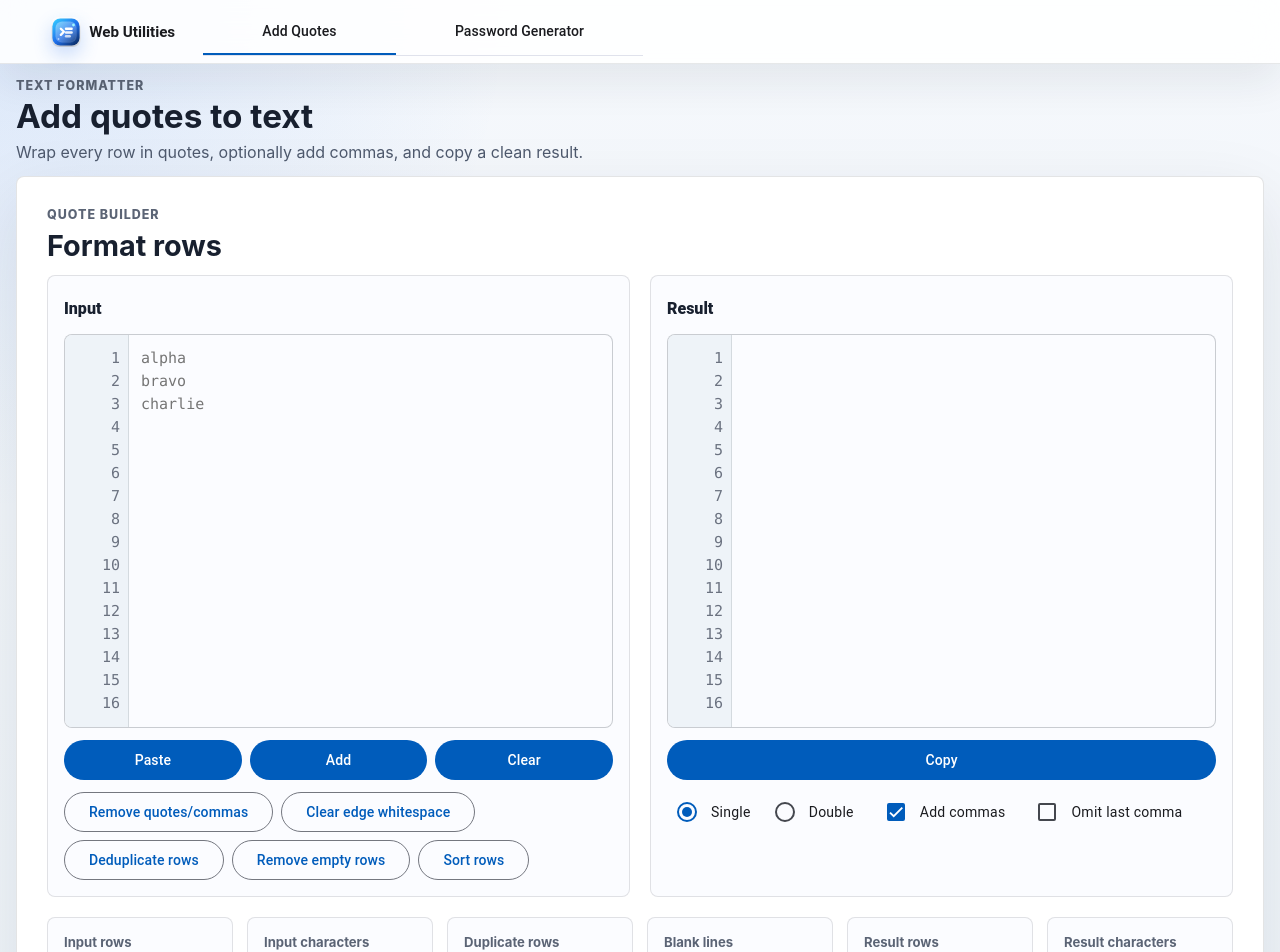
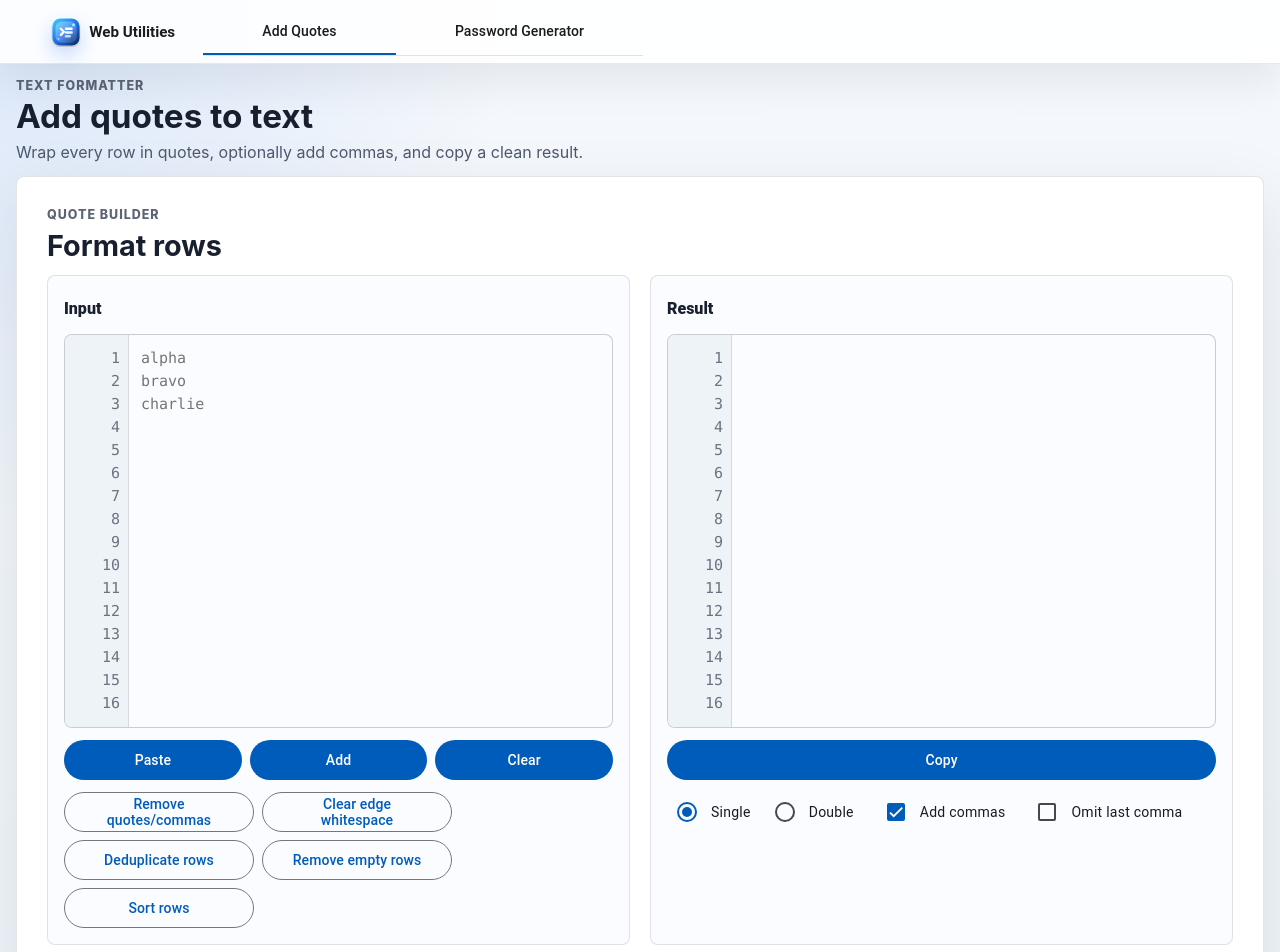
Before and after one commit to agentdata/web-utilities, an Angular app: page /quotes-tool in a window 1280 px wide. Shown: the top 952 px of the page. Built offline with nearby package versions, Linux system fonts and the light colour scheme.

Commit message:
Bump version to 1.6.2, update changelog, and enhance quote validation feedback

```diff
--- a/package.json
+++ b/package.json
@@ -1,6 +1,6 @@
 {
   "name": "web-utilities",
-  "version": "1.6.1",
+  "version": "1.6.2",
   "scripts": {
     "ng": "ng",
     "start": "ng serve",
--- a/src/app/app.html
+++ b/src/app/app.html
@@ -126,7 +126,17 @@
                   mat-stroked-button
                   type="button"
                   class="action-button"
+                  style="width: 190px"
                   [class.action-button--active]="isQuoteActionActive('removeQuotes')"
+                  [class.action-button--pending-fix]="isQuoteActionPendingFix('removeQuotes')"
+                  [style.background-color]="
+                    isQuoteActionPendingFix('removeQuotes') ? '#fff1b8' : null
+                  "
+                  [attr.aria-label]="
+                    isQuoteActionPendingFix('removeQuotes')
+                      ? 'Fix quote or comma warning: Remove quotes/commas'
+                      : 'Remove quotes/commas'
+                  "
                   matTooltip="Removes double quotes, single quotes, backticks, and commas from the input."
                   (click)="removeQuotesAndCommas()"
                 >
@@ -136,7 +146,15 @@
                   mat-stroked-button
                   type="button"
                   class="action-button"
+                  style="width: 190px"
                   [class.action-button--active]="isQuoteActionActive('trim')"
+                  [class.action-button--pending-fix]="isQuoteActionPendingFix('trim')"
+                  [style.background-color]="isQuoteActionPendingFix('trim') ? '#fff1b8' : null"
+                  [attr.aria-label]="
+                    isQuoteActionPendingFix('trim')
+                      ? 'Fix whitespace warning: Clear edge whitespace'
+                      : 'Clear edge whitespace'
+                  "
                   (click)="trimRows()"
                 >
                   {{ getQuoteActionLabel('trim', 'Clear edge whitespace') }}
@@ -145,7 +163,17 @@
                   mat-stroked-button
                   type="button"
                   class="action-button"
+                  style="width: 190px"
                   [class.action-button--active]="isQuoteActionActive('deduplicate')"
+                  [class.action-button--pending-fix]="isQuoteActionPendingFix('deduplicate')"
+                  [style.background-color]="
+                    isQuoteActionPendingFix('deduplicate') ? '#fff1b8' : null
+                  "
+                  [attr.aria-label]="
+                    isQuoteActionPendingFix('deduplicate')
+                      ? 'Fix duplicate rows warning: Deduplicate rows'
+                      : 'Deduplicate rows'
+                  "
                   (click)="deduplicateRows()"
                 >
                   {{ getQuoteActionLabel('deduplicate', 'Deduplicate rows') }}
@@ -154,7 +182,17 @@
                   mat-stroked-button
                   type="button"
                   class="action-button"
+                  style="width: 190px"
                   [class.action-button--active]="isQuoteActionActive('removeEmpty')"
+                  [class.action-button--pending-fix]="isQuoteActionPendingFix('removeEmpty')"
+                  [style.background-color]="
+                    isQuoteActionPendingFix('removeEmpty') ? '#fff1b8' : null
+                  "
+                  [attr.aria-label]="
+                    isQuoteActionPendingFix('removeEmpty')
+                      ? 'Fix empty rows warning: Remove empty rows'
+                      : 'Remove empty rows'
+                  "
                   (click)="removeEmptyRows()"
                 >
                   {{ getQuoteActionLabel('removeEmpty', 'Remove empty rows') }}
@@ -163,6 +201,7 @@
                   mat-stroked-button
                   type="button"
                   class="action-button"
+                  style="width: 190px"
                   [class.action-button--active]="isQuoteActionActive('sort')"
                   (click)="sortRows()"
                 >
--- a/src/app/app.ts
+++ b/src/app/app.ts
@@ -39,6 +39,7 @@ type QuoteAction =
   | 'copy';
 type QuoteFeedbackTarget = 'input' | 'result';
 type QuoteFeedbackTone = 'primary' | 'cleanup' | 'success';
+type QuoteValidationFixAction = 'removeQuotes' | 'trim' | 'deduplicate' | 'removeEmpty';
 type QuoteFeedback = {
   id: number;
   target: QuoteFeedbackTarget;
@@ -1351,6 +1352,25 @@ export class App {
   protected readonly inputStats = computed(() => this.getStats(this.inputText()));
   protected readonly resultStats = computed(() => this.getStats(this.resultText()));
   protected readonly inputInsights = computed(() => this.getInputInsights());
+  protected readonly quoteValidationFixAction = computed<QuoteValidationFixAction | undefined>(
+    () => {
+      const insights = this.inputInsights();
+
+      if (insights.blankLineRows.length) {
+        return 'removeEmpty';
+      }
+      if (insights.whitespaceRows.length) {
+        return 'trim';
+      }
+      if (this.inputHasRemovableQuoteCharacters()) {
+        return 'removeQuotes';
+      }
+      if (insights.duplicateRows > 0) {
+        return 'deduplicate';
+      }
+      return undefined;
+    },
+  );
   protected readonly selectedPasswordCategories = computed(() => {
     const categories: PasswordCategory[] = [];
 
@@ -1702,6 +1722,21 @@ export class App {
     return this.activeQuoteAction() === action;
   }
 
+  protected isQuoteActionPendingFix(action: QuoteAction): boolean {
+    const insights = this.inputInsights();
+
+    return (
+      (action === 'removeQuotes' && this.inputHasRemovableQuoteCharacters()) ||
+      (action === 'trim' && insights.whitespaceRows.length > 0) ||
+      (action === 'deduplicate' && insights.duplicateRows > 0) ||
+      (action === 'removeEmpty' && insights.blankLineRows.length > 0)
+    );
+  }
+
+  private inputHasRemovableQuoteCharacters(): boolean {
+    return /[,"'`]/.test(this.inputText());
+  }
+
   protected getQuoteFeedbackMessage(target: QuoteFeedbackTarget): string {
     const feedback = this.quoteFeedback();
 
--- a/src/app/version.ts
+++ b/src/app/version.ts
@@ -7,9 +7,22 @@ export type ChangelogEntry = {
   commits: string[];
 };
 
-export const APP_VERSION = '1.6.1';
+export const APP_VERSION = '1.6.2';
 
 export const CHANGELOG: ChangelogEntry[] = [
+  {
+    version: '1.6.2',
+    date: '2026-07-16',
+    title: 'Quote validation fixes',
+    summary:
+      'Improved quote cleanup validation so fix buttons are easier to identify without stealing focus.',
+    changes: [
+      'Highlighted cleanup buttons when their matching quote input issue is present.',
+      'Kept focus in the editor after typing or pasting validation issues.',
+      'Fixed cleanup button widths so action label changes do not shift the toolbar.',
+    ],
+    commits: [],
+  },
   {
     version: '1.6.1',
     date: '2026-07-10',
```
Also changed, not shown: public/CHANGELOG.md, 2 other files (tests, documents, lock files or other folders).
